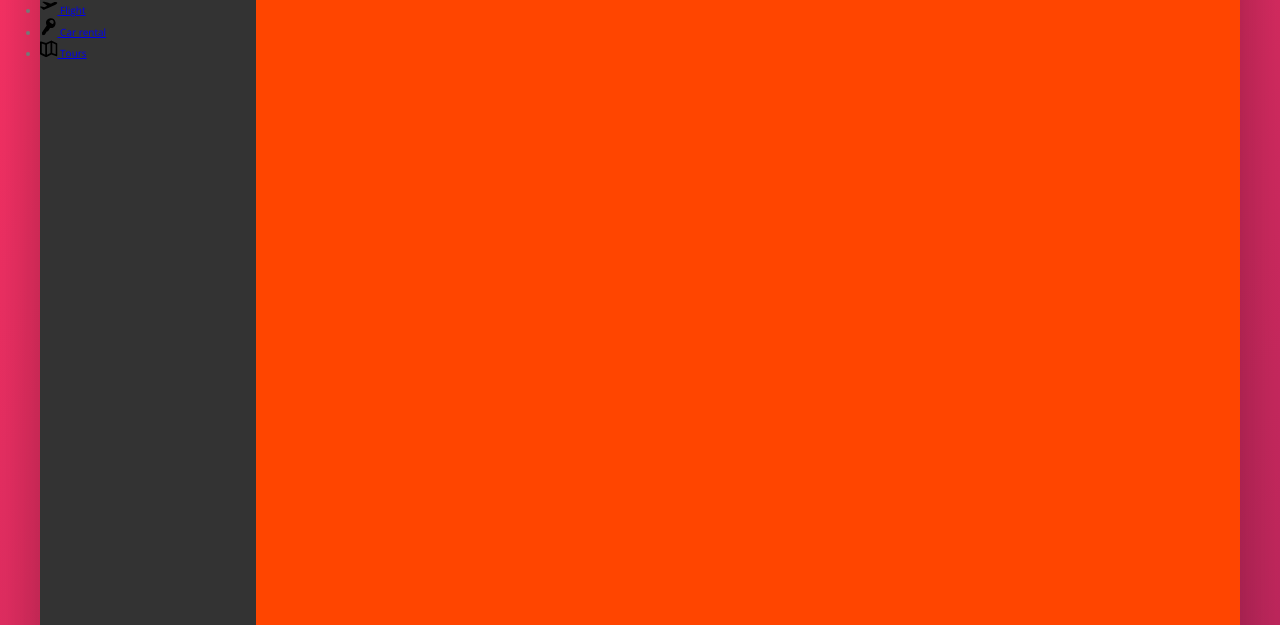
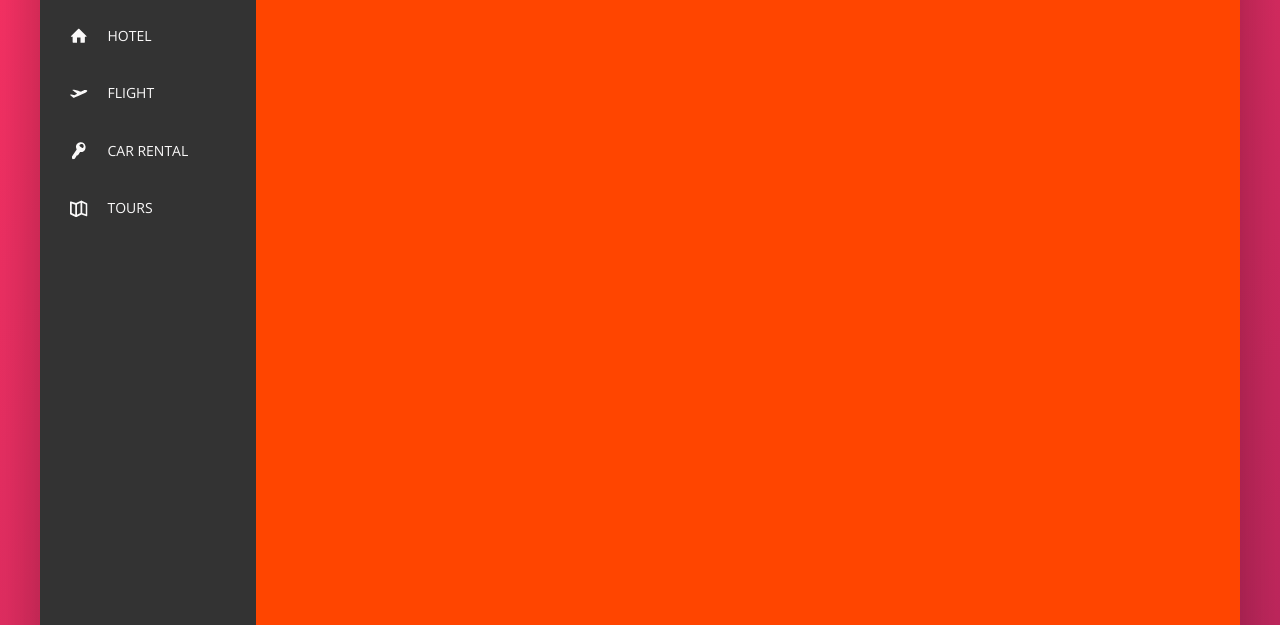
Before and after one commit to Misiogrzanka/FlexBox, a website: page index.html in a window 1280 px wide. Shown: the part 175-800 px from the top of the page. Drawn offline with nearby package versions, Linux system fonts and the light colour scheme.

Commit message:
Continued the work on the side-nav

```diff
--- a/sass/_components.scss
+++ b/sass/_components.scss
@@ -21,10 +21,10 @@
 		color: inherit;
 		background-color: var(--color-grey-light-2);
 		border: none;
-        padding: .7rem 2rem;
+		padding: 0.7rem 2rem;
 		border-radius: 100px;
 		width: 90%;
-        transition: all .2s;
+		transition: all 0.2s;
 		margin-right: -3.25rem;
 
 		&:focus {
@@ -54,7 +54,6 @@
 		&:active {
 			transform: translateY(2px);
 		}
-
 	}
 
 	&__icon {
@@ -64,8 +63,7 @@
 	}
 }
 
-
-///////////////////////////////////////////////////////////////
+///////////////////////////////////////////////////////////////////
 // USER NAVIGATION
 .user-nav {
 	align-self: stretch;
@@ -96,7 +94,7 @@
 	}
 
 	&__notification {
-        font-size: .8rem;
+		font-size: 0.8rem;
 		height: 1.75rem;
 		width: 1.75rem;
 		border-radius: 50%;
@@ -118,22 +116,58 @@
 	}
 }
 
-
 /////////////////////////////////////////////////////////////////
 // SIDE NAVIGATION
 .side-nav {
+	font-size: 1.4rem;
+	list-style: none;
+	margin-top: 3.5rem;
 
 	&__item {
+		position: relative;
 
+		&:not(:last-child) {
+			margin-bottom: 0.5rem;
+		}
 	}
 
-    &__link {
+	&__item::before {
+		content: '';
+		position: absolute;
+		top: 0;
+		left: 0;
+		height: 100%;
+		width: 3px;
+		background-color: var(--color-primary);
+		transform: scaleY(0);
+        transition: transform 0.2s,
+                    width 0.4s  cubic-bezier(1,0,0,1) .2s;
+	}
 
+	&__item:hover::before {
+		transform: scaleY(1);
+		width: 100%;
+	}
+
+	&__link:link,
+	&__link:visited {
+		color: var(--color-grey-light-1);
+		text-decoration: none;
+		text-transform: uppercase;
+		display: block;
+        padding: 1.5rem 3rem;
+        position: relative;
+        z-index: 100;
+
+		display: flex;
+		align-items: center;
 	}
 
 	&__icon {
 		width: 1.75rem;
 		height: 1.75rem;
+		margin-right: 2rem;
+		fill: currentColor;
 	}
 }
 
```
Also changed, not shown: css/style.css. Lines whose indentation alone changed are shown as unchanged.
